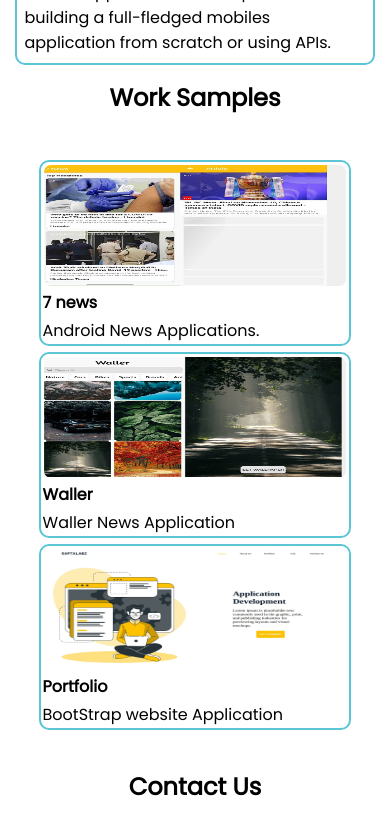
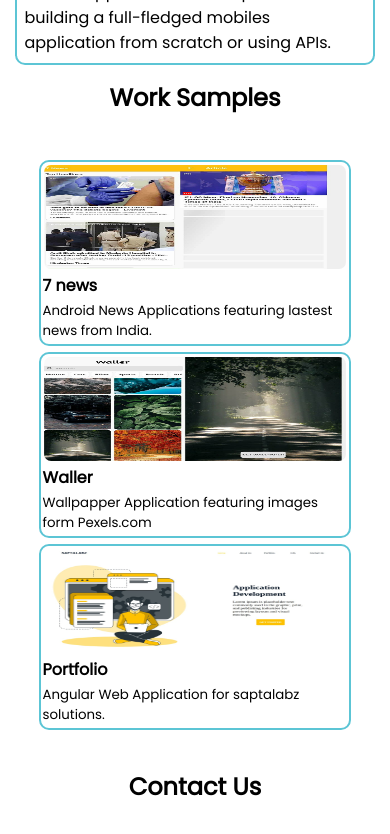
Before and after one commit to Rohan2596/saptalabz-offical, a React (Create React App) app: page / in a window 390 px wide. Shown: the part 1977-2811 px from the top of the page. Built offline with nearby package versions, Linux system fonts and the light colour scheme.

Commit message:
COMPELETED:Version 1 Of saptalabz.com( Offical )

```diff
--- a/src/component/portfolio/portfolio.css
+++ b/src/component/portfolio/portfolio.css
@@ -27,7 +27,7 @@
 
 }
 .work_card_image{
-  height: 22vh;
+  height: 20vh;
       display: flex;
       justify-content: center;
       width: 100%;
@@ -46,7 +46,7 @@
     width: fit-content;
     font-weight:100;
     color: black;
-    font-size: medium;
+    font-size: smaller;
     padding: 0.5%;
 }
 @media screen and (max-width:786px){
@@ -79,7 +79,7 @@
 
     }
     .work_card_image{
-      height: 15vh;
+      height: 13vh;
       display: flex;
       justify-content: center;
       width: 100%;
@@ -99,7 +99,7 @@
         width: fit-content;
         font-weight:100;
         color: black;
-        font-size: medium;
+        font-size: smaller;
         padding: 0.5%;
     }
 }
--- a/src/component/portfolio/portfolio.jsx
+++ b/src/component/portfolio/portfolio.jsx
@@ -10,15 +10,15 @@ class Portfolio extends Component {
             numbers: [{
                 "image": "news",
                 "title": "7 news",
-                "description": "Android News Applications."
+                "description": "Android News Applications featuring lastest news from India."
             }, {
                 "image": "waller",
                 "title": "Waller",
-                "description": "Waller News Application"
+                "description": "Wallpapper Application featuring images form Pexels.com"
             }, {
                 "image": "angular",
                 "title": "Portfolio",
-                "description": "BootStrap website Application"
+                "description": "Angular Web Application for saptalabz solutions."
             }]
         }
     }
```
